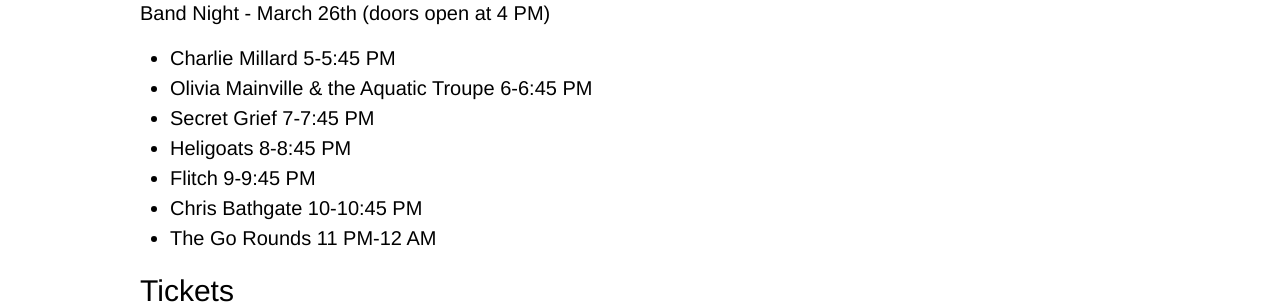
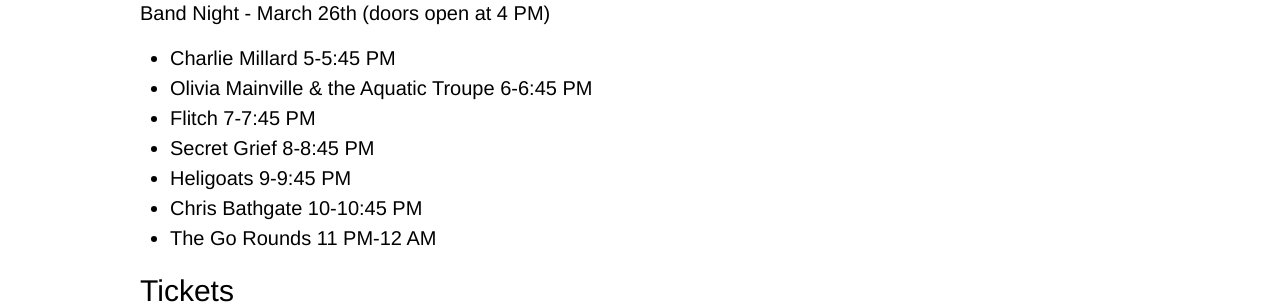
Before and after one commit to WMTU/wmtu.mtu.edu, a Jekyll site: the page built from kfest.md, in a window 1280 px wide. Shown: the part 1350-1654 px from the top of the page. Built offline with Jekyll 4.4.1, drawn with Linux system fonts in a browser that asks for light colours.

Commit message:
Fix band night lineup

```diff
--- a/kfest.md
+++ b/kfest.md
@@ -35,9 +35,9 @@ Band Night - March 26th (doors open at 4 PM)
 
 - Charlie Millard 5-5:45 PM
 - Olivia Mainville & the Aquatic Troupe 6-6:45 PM
-- Secret Grief 7-7:45 PM
-- Heligoats 8-8:45 PM
-- Flitch 9-9:45 PM
+- Flitch 7-7:45 PM
+- Secret Grief 8-8:45 PM
+- Heligoats 9-9:45 PM
 - Chris Bathgate 10-10:45 PM
 - The Go Rounds 11 PM-12 AM
 
```
